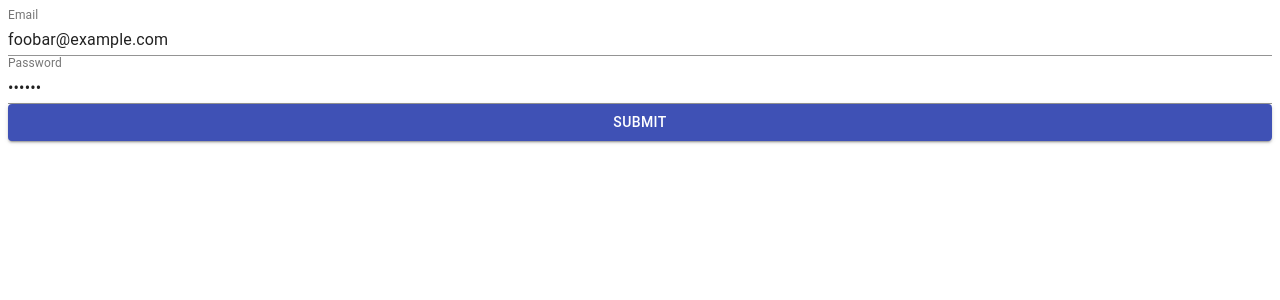
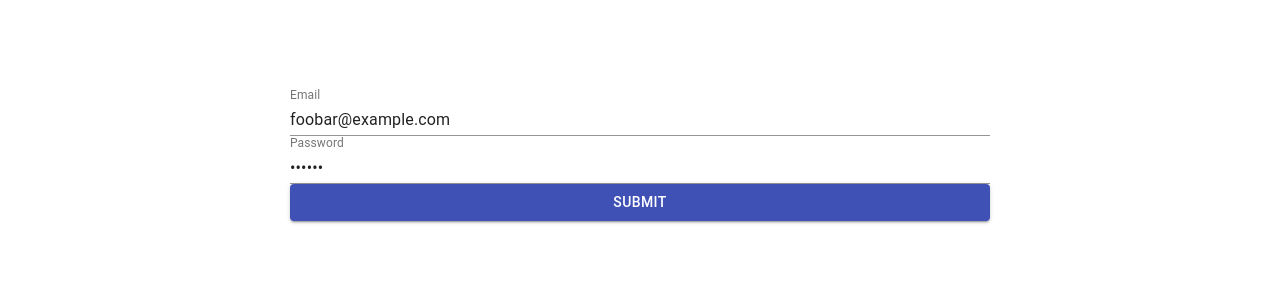
Before and after one commit to kate-vovk/movieFinder-react, a React app: page / in a window 1280 px wide. Shown: the top 300 px of the page. Built offline with nearby package versions, Linux system fonts and the light colour scheme.

Commit message:
added some styles

```diff
--- a/package.json
+++ b/package.json
@@ -44,6 +44,7 @@
     "@typescript-eslint/eslint-plugin": "^4.28.4",
     "@typescript-eslint/parser": "^4.28.4",
     "clean-webpack-plugin": "^4.0.0-alpha.0",
+    "css-loader": "^6.2.0",
     "eslint": "^7.31.0",
     "eslint-config-airbnb": "^18.2.1",
     "eslint-config-airbnb-typescript": "^12.3.1",
@@ -57,8 +58,11 @@
     "husky": "^7.0.1",
     "json-server": "^0.16.3",
     "json-server-auth": "^2.1.0",
+    "less": "^4.1.1",
+    "less-loader": "^10.0.1",
     "prettier": "^2.3.2",
     "raw-loader": "^4.0.2",
+    "style-loader": "^3.2.1",
     "ts-loader": "^9.2.3",
     "typescript": "^4.3.5",
     "webpack": "^5.45.1",
@@ -68,9 +72,11 @@
   },
   "dependencies": {
     "@material-ui/core": "^4.12.2",
+    "@material-ui/styles": "^4.11.4",
     "axios": "^0.21.1",
     "formik": "^2.2.9",
     "html-webpack-plugin": "^5.3.2",
+    "lodash": "^4.17.21",
     "react": "^17.0.2",
     "react-app-polyfill": "^2.0.0",
     "react-devtools": "^4.14.0",
--- a/src/App.tsx
+++ /dev/null
@@ -1,11 +0,0 @@
-// eslint-disable-next-line no-use-before-define
-import React from 'react';
-import { RegisterForm } from './pages/registerForm/RegisterForm';
-
-export function App(): JSX.Element {
-  return (
-    <div className="App">
-      <RegisterForm />
-    </div>
-  );
-}
--- /dev/null
+++ b/src/app/App.tsx
@@ -0,0 +1,16 @@
+// eslint-disable-next-line no-use-before-define
+import React from 'react';
+import { RegisterForm } from '../pages/registerForm/RegisterForm';
+import { useStyle } from './styles';
+
+export function App(): JSX.Element {
+  const classes = useStyle();
+
+  return (
+    <div className="App">
+      <div className={classes.registerForm}>
+        <RegisterForm />
+      </div>
+    </div>
+  );
+}
--- /dev/null
+++ b/src/app/styles.ts
@@ -0,0 +1,11 @@
+import { makeStyles } from '@material-ui/core/styles';
+
+export const useStyle = makeStyles(() => ({
+  registerForm: {
+    marginTop: 0,
+    marginBottom: 0,
+    marginLeft: 'auto',
+    marginRight: 'auto',
+    maxWidth: 700,
+  },
+}));
--- a/src/index.tsx
+++ b/src/index.tsx
@@ -2,7 +2,7 @@
 import React from 'react';
 import ReactDOM, { render } from 'react-dom';
 // import { Provider } from 'react-redux';
-import { App } from './App';
+import { App } from './app/App';
 // import { store } from './src/store/store';
 
 ReactDOM.render(
--- a/src/pages/registerForm/RegisterForm.tsx
+++ b/src/pages/registerForm/RegisterForm.tsx
@@ -1,10 +1,11 @@
 // eslint-disable-next-line no-use-before-define
-import React from 'react';
+import React, { FunctionComponent } from 'react';
 import ReactDOM from 'react-dom';
 import { useFormik } from 'formik';
 import * as yup from 'yup';
 import Button from '@material-ui/core/Button';
 import TextField from '@material-ui/core/TextField';
+import { useStyle } from './styles';
 
 interface Values {
   email: string;
@@ -19,7 +20,9 @@ const validationSchema = yup.object({
     .required('Password is required'),
 });
 
-export const RegisterForm = (): JSX.Element => {
+export const RegisterForm: FunctionComponent = () => {
+  const classes = useStyle();
+
   const formik = useFormik({
     initialValues: {
       email: 'foobar@example.com',
@@ -27,13 +30,13 @@ export const RegisterForm = (): JSX.Element => {
     },
     validationSchema,
     onSubmit: (values: Values) => {
-      alert(JSON.stringify(values, null, 2));
+      // alert(JSON.stringify(values, null, 2));
     },
   });
 
   return (
-    <div>
-      <form onSubmit={formik.handleSubmit}>
+    <div className={classes.paper}>
+      <form className={classes.form} onSubmit={formik.handleSubmit}>
         <TextField
           fullWidth
           id="email"
--- /dev/null
+++ b/src/pages/registerForm/styles.ts
@@ -0,0 +1,32 @@
+import { makeStyles } from '@material-ui/core';
+
+// export const useStyle = makeStyles(() => ({
+//   paper: {
+//     display: 'flex',
+//     flexDirection: 'column',
+//     alignItems: 'center',
+//     // borderStyle: 'solid',
+//     // border: 1,
+//   },
+//   form: {
+//     width: '100%',
+//   },
+//   textField: {
+//     // marginBottom: 25,
+//   },
+// }));
+export const useStyle = makeStyles((theme) => ({
+  paper: {
+    marginTop: theme.spacing(8),
+    display: 'flex',
+    flexDirection: 'column',
+    alignItems: 'center',
+  },
+  form: {
+    width: '100%',
+    marginTop: theme.spacing(3),
+  },
+  submit: {
+    margin: theme.spacing(2, 0),
+  },
+}));
--- a/webpack.common.js
+++ b/webpack.common.js
@@ -12,13 +12,21 @@ module.exports = {
       {
         test: /\.(tsx|ts)$/,
         exclude: /node_modules/,
-        use: ['ts-loader', 'raw-loader'],
+        use: 'ts-loader',
         include: [path.resolve(__dirname, 'src')],
+      },
+      {
+        test: /\.(css|less)$/,
+        use: ['style-loader', 'css-loader', 'less-loader'],
+      },
+      {
+        test: /\.(jpg|jpeg|png|svg)/,
+        use: ['file-loader'],
       },
     ],
   },
   resolve: {
-    extensions: ['.tsx', '.ts', 'js'],
+    extensions: ['.tsx', '.ts', '.js'],
   },
   output: {
     filename: 'bundle.js',
```
Also changed, not shown: 1 other file (tests, documents, lock files or other folders).
